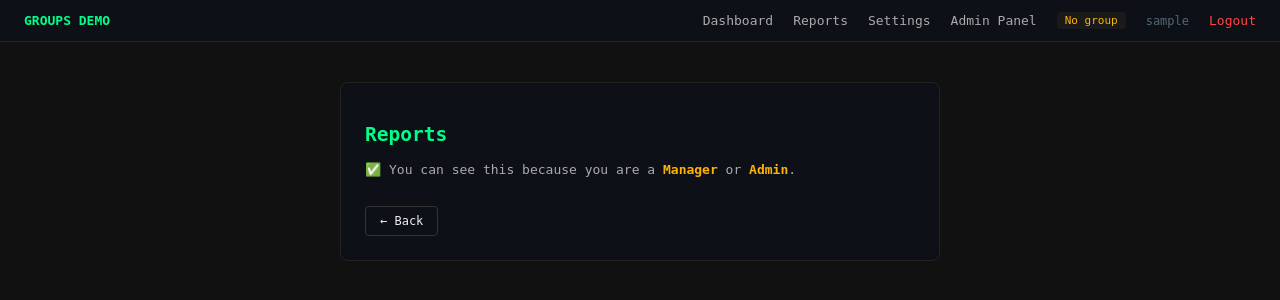
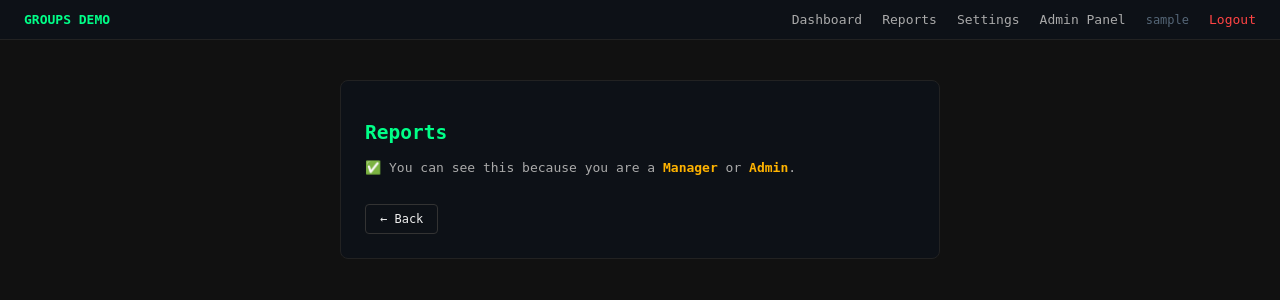
Before and after one commit to Edwin-8703/django-groups-demo, a Django app: page /reports/ in a window 1280 px wide. Shown: the top 300 px of the page. Run offline with Django 4.2, Linux system fonts and the light colour scheme; the visitor is signed in with stand-in values (Sample User, id 1).

Commit message:
base.html update1

```diff
--- a/accounts/templates/accounts/base.html
+++ b/accounts/templates/accounts/base.html
@@ -28,9 +28,6 @@
   <a href="/reports/">Reports</a>
   <a href="/settings/">Settings</a>
   <a href="/admin/">Admin Panel</a>
-  <span class="badge">
-    {% for g in user.groups.all %}{{ g.name }}{% empty %}No group{% endfor %}
-  </span>
   <span style="color:#556677;font-size:12px">{{ user.username }}</span>
   <a href="/logout/" style="color:#ff4444">Logout</a>
 </nav>
```
